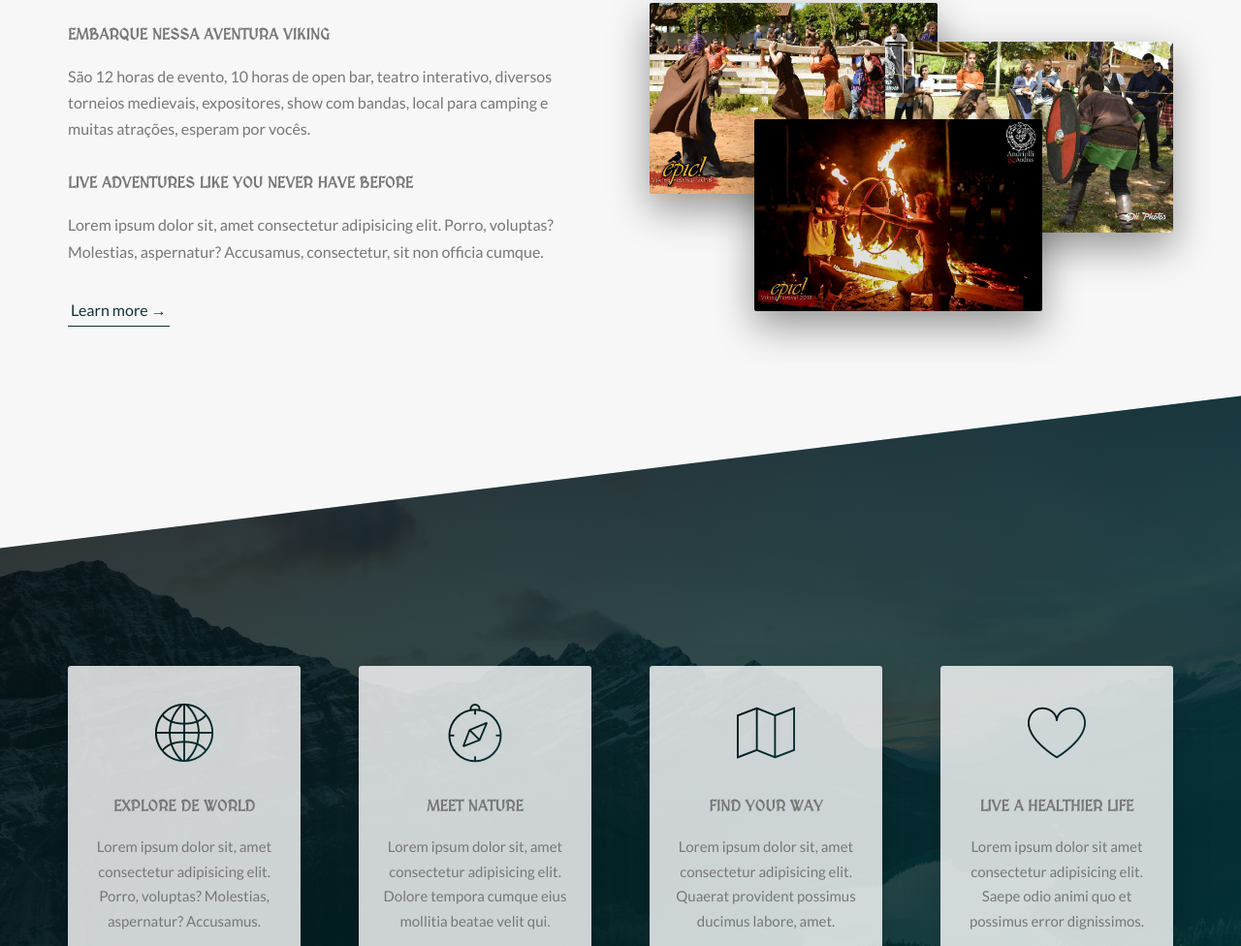
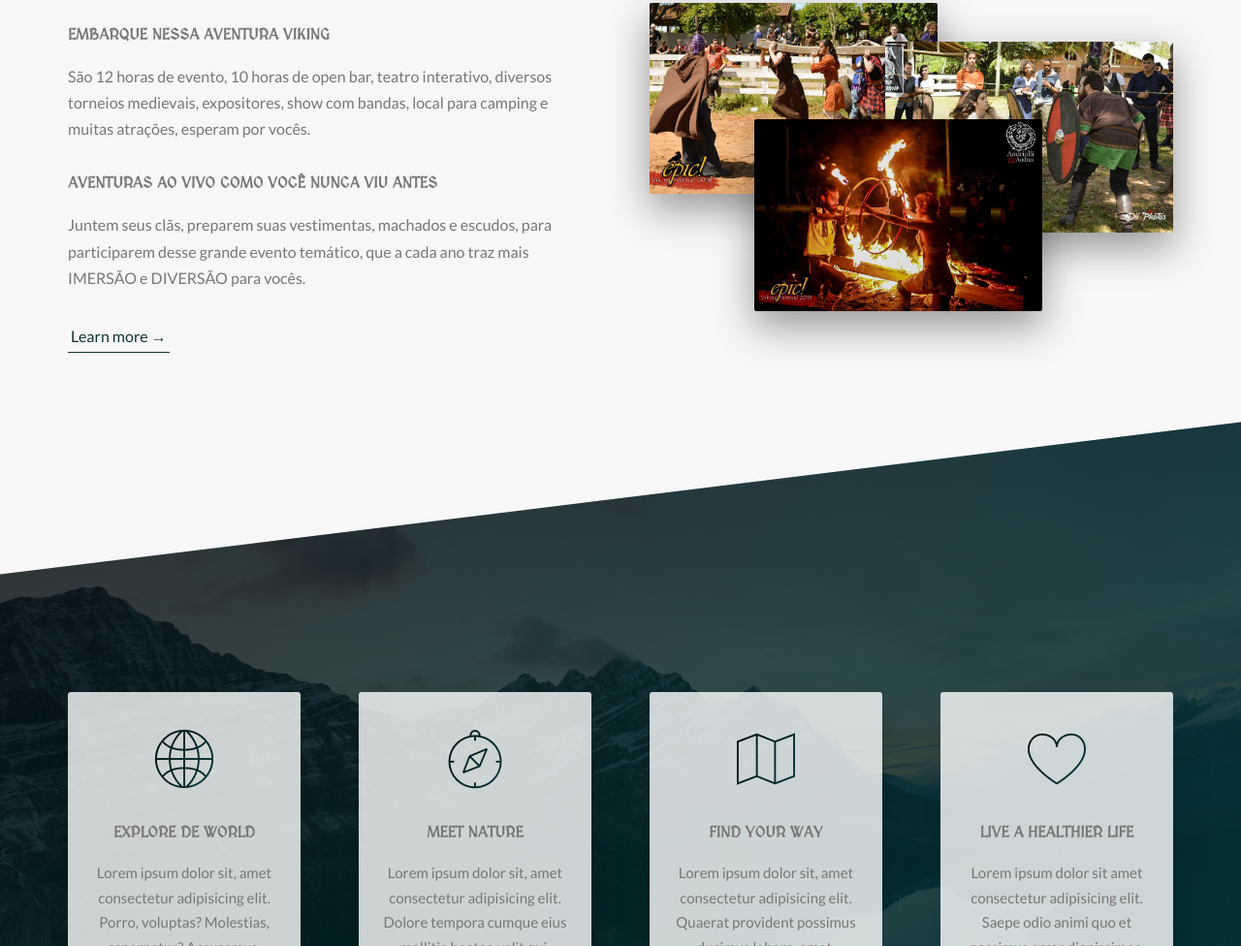
Before and after one commit to DouglasSilv/Viking-Epic-Festival, a website: page index.html in a window 1280 px wide. Shown: the part 1007-1983 px from the top of the page at 97% size. Drawn offline with Linux system fonts and the light colour scheme.

Commit message:
first commit

```diff
--- a/index.html
+++ b/index.html
@@ -72,10 +72,10 @@
                             São 12 horas de evento, 10 horas de open bar, teatro interativo, diversos torneios medievais, expositores, show com bandas, local para camping e muitas atrações, esperam por vocês.
                         </p>
                         <h3 class="heading-tertiary u-margin-bottom-small">
-                           Live adventures like you never have before
+                            Aventuras ao vivo como você nunca viu antes
                         </h3>
                         <p class="paragraph">
-                            Lorem ipsum dolor sit, amet consectetur adipisicing elit. Porro, voluptas? Molestias, aspernatur? Accusamus, consectetur, sit non officia cumque.
+                            Juntem seus clãs, preparem suas vestimentas, machados e escudos,  para participarem desse grande evento temático, que a cada ano traz mais IMERSÃO e DIVERSÃO para vocês.
                         </p>
 
                         <a href="#" class="btn-text">Learn more &rarr;</a>
```
